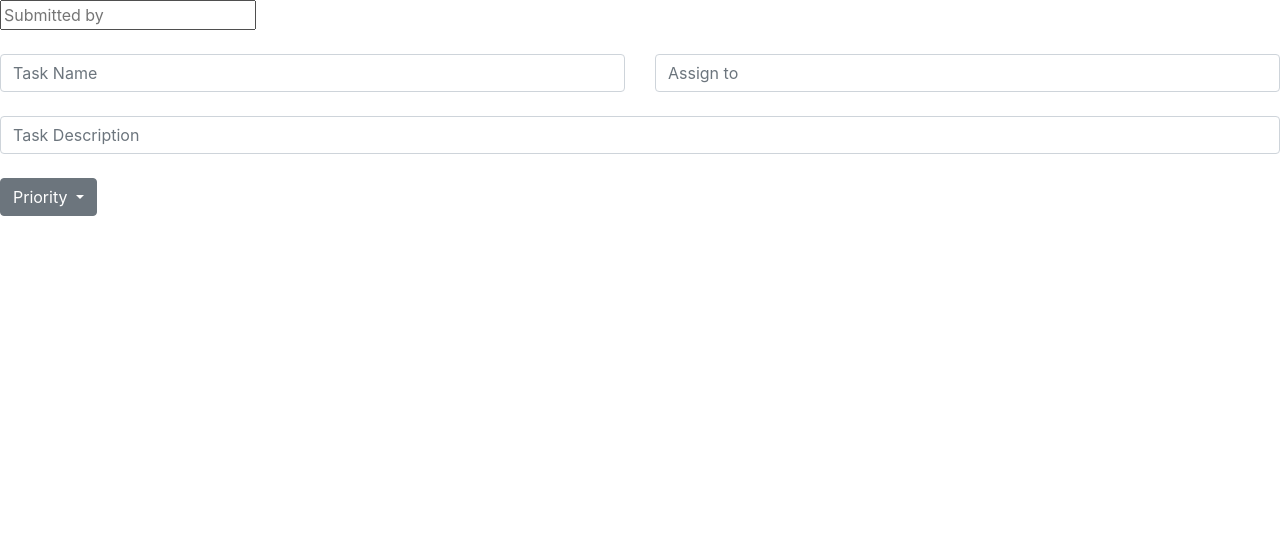
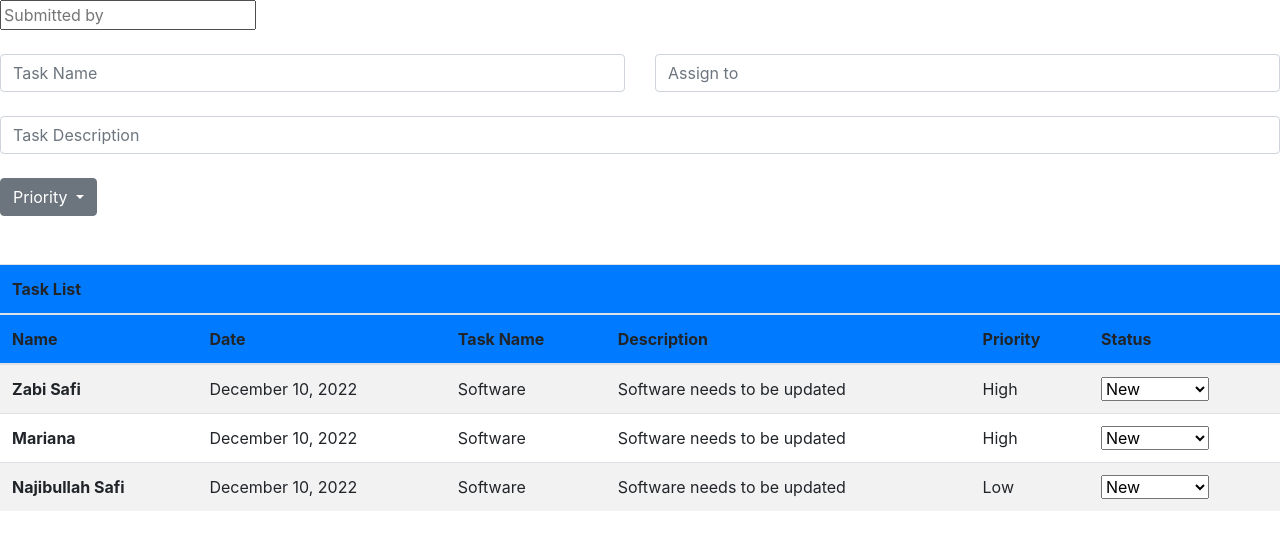
Before and after one commit to marianabennett/finalproject, a plain HTML site: page index.html in a window 1280 px wide. Drawn offline with nearby package versions, Linux system fonts and the light colour scheme.

Commit message:
Add files via upload

```diff
--- a/index.html
+++ b/index.html
@@ -14,6 +14,7 @@
   </head>
   <body>
 
+    <div class="newtask">
     <form>
         <div class="row" style="position:center" >
           <div class="col">
@@ -59,6 +60,73 @@
             <a class="dropdown-item" href="#">Something else here</a>
           </div>
         </div>
+      </div>
+    </div>
+        <br>
+        <br>
+
+ <!--Zabi's Code -->
+<div class="tasklist">
+ <table class="table table-striped">
+  <thead class="bg-primary">
+    <tr>
+      <th class="mainH" colspan="6">Task List</th>
+    </tr>
+  </thead>
+  <thead class="bg-primary">
+    <tr>
+      <th scope="col">Name</th>
+      <th scope="col">Date</th>
+      <th scope="col">Task Name</th>
+      <th scope="col">Description</th>
+      <th scope="col">Priority</th>
+      <th scope="col">Status</th>
+    </tr>
+  </thead>
+  <tbody>
+    <tr>
+      <th scope="row">Zabi Safi</th>
+      <td>December 10, 2022</td>
+      <td>Software</td>
+      <td>Software needs to be updated</td>
+      <td>High</td>
+      <td><select id="dropdown" onChange="showHide()">
+        <option value="A">New</option>
+        <option value="B">In Progress</option>
+        <option value="C">Complete</option>
+    </select>
+  </td>
+    </tr>
+    <tr>
+      <th scope="row">Mariana </th>
+      <td>December 10, 2022</td>
+      <td>Software</td>
+      <td>Software needs to be updated</td>
+      <td>High</td>
+      <td><select id="dropdown" onChange="showHide()">
+        <option value="A">New</option>
+        <option value="B">In Progress</option>
+        <option value="C">Complete</option>
+    </select>
+  </td>
+    </tr>
+    <tr>
+      <th scope="row">Najibullah Safi</th>
+      <td>December 10, 2022</td>
+      <td>Software</td>
+      <td>Software needs to be updated</td>
+      <td>Low</td>
+      <td><select id="dropdown" onChange="showHide()">
+        <option value="A">New</option>
+        <option value="B">In Progress</option>
+        <option value="C">Complete</option>
+    </select>
+  </td>
+    </tr>
+  </tbody>
+</table>
+</div>
+
 
   </body>
 </html>
```
